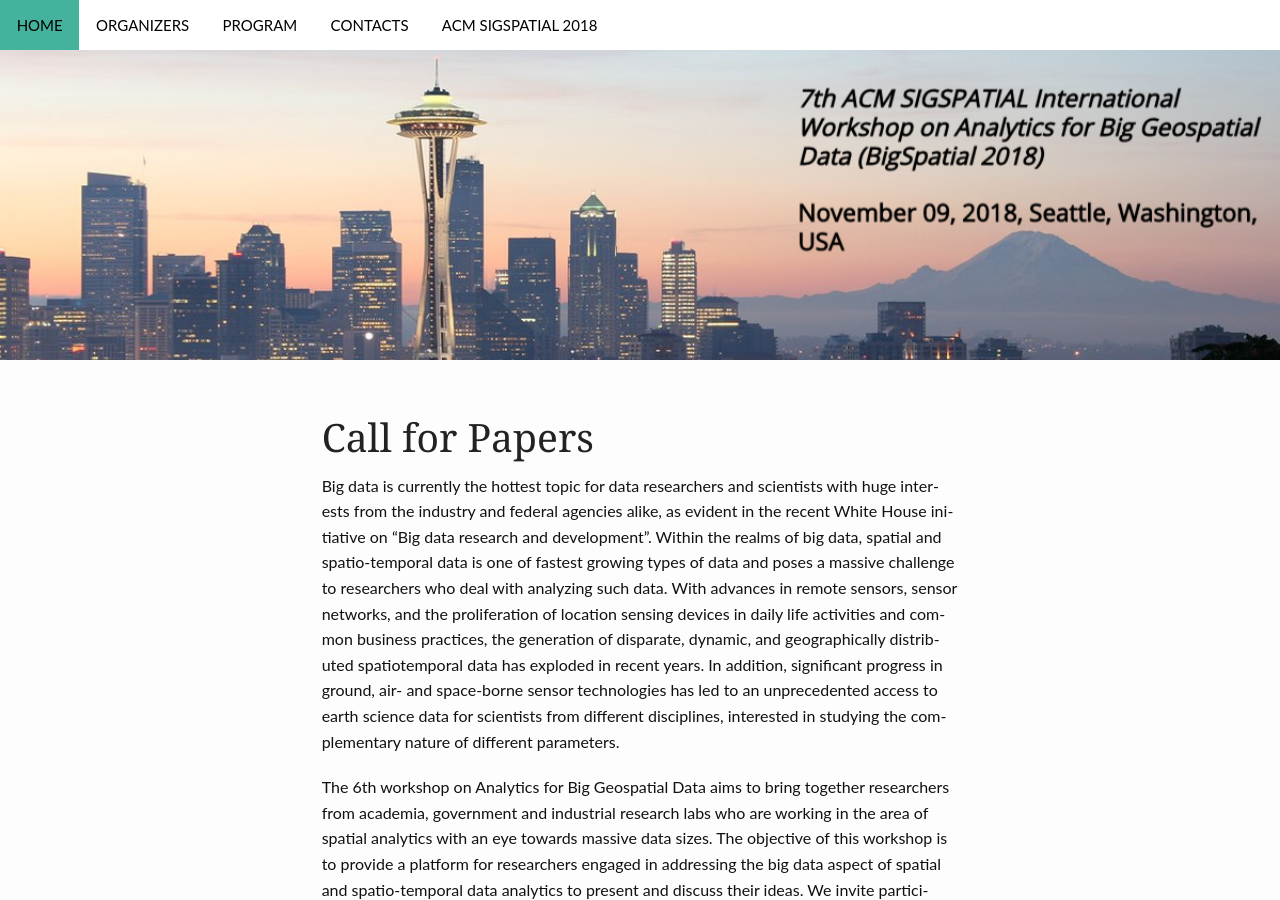
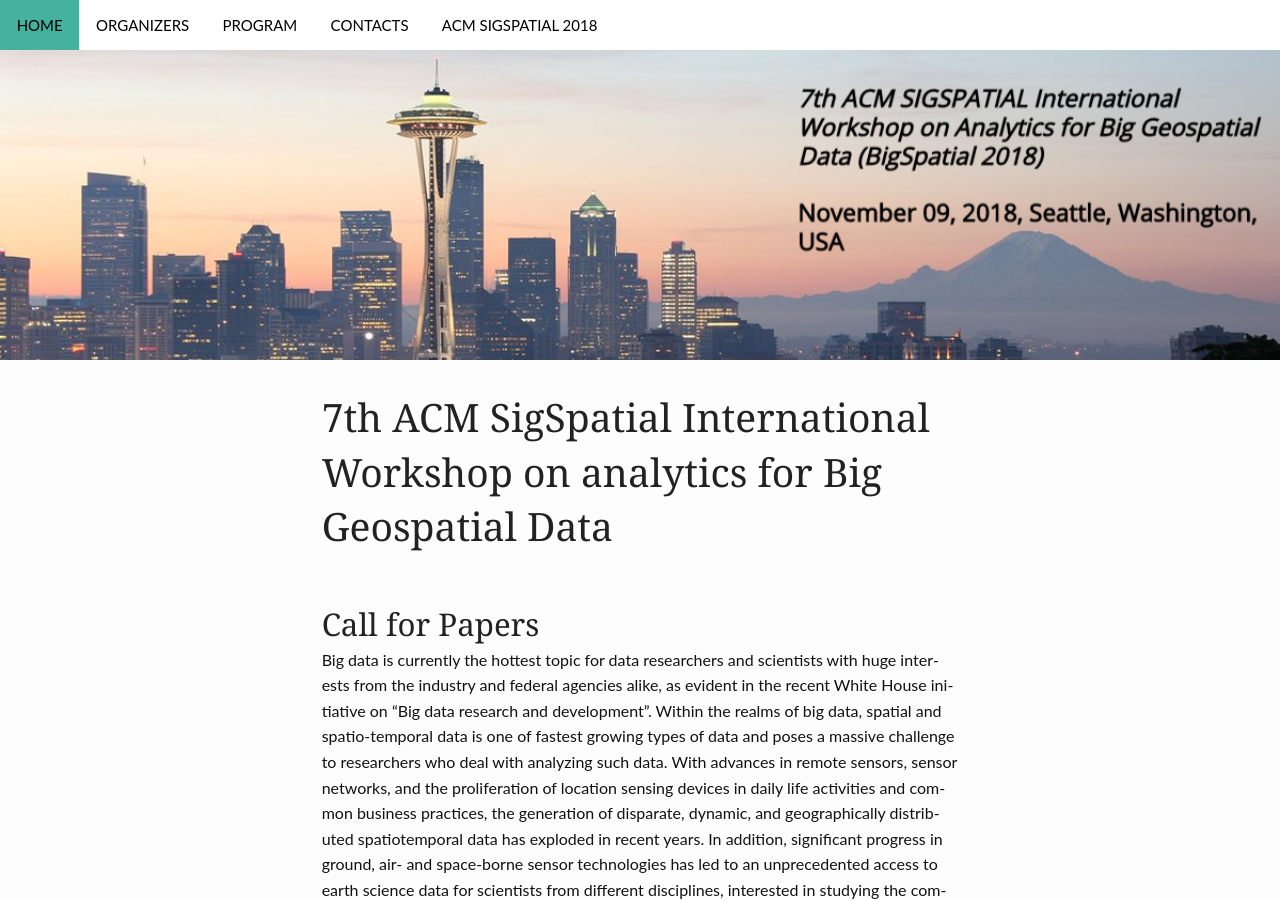
Before and after one commit to bigspatial2019/bigspatial-2018.github.io, a Jekyll site: the page built from index.md, in a window 1280 px wide and 900 px high. Built offline with Jekyll 4.4.1, drawn with Linux system fonts in a browser that asks for light colours; comment, search, counter and statistics services are not loaded.

Commit message:
Adding files

```diff
--- a/index.md
+++ b/index.md
@@ -4,14 +4,14 @@ layout: page
 # Content
 #
 subheadline: ""
-title: ""
+title: "7th ACM SigSpatial International Workshop on analytics for Big Geospatial Data "
 teaser: ""
 header:
    image_fullwidth: "seattle2.png"
-   permalink: ""
+   permalink: "/"
 ---
 
-# Call for Papers
+## Call for Papers
 
 Big data is currently the hottest topic for data researchers and scientists with huge interests from the industry and federal agencies alike, as evident in the recent White House initiative on "Big data research and development". Within the realms of big data, spatial and spatio-temporal data is one of fastest growing types of data and poses a massive challenge to researchers who deal with analyzing such data. With advances in remote sensors, sensor networks, and the proliferation of location sensing devices in daily life activities and common business practices, the generation of disparate, dynamic, and geographically distributed spatiotemporal data has exploded in recent years. In addition, significant progress in ground, air- and space-borne sensor technologies has led to an unprecedented access to earth science data for scientists from different disciplines, interested in studying the complementary nature of different parameters.
 
@@ -23,7 +23,7 @@ We solicit high quality papers in the general areas of data analytics for large
 
 All submitted papers will be peer reviewed. If accepted, at least one of the authors must attend the workshop to present the work. Selected accepted papers will be recommended for submission to special issues of journals.
 
-# Topics of Interest
+## Topics of Interest
 
 The workshop welcomes contributions in the area of large scale analytics for spatial and spatio-temporal data. The topics include:
 
@@ -36,11 +36,11 @@ Customizations and extensions of existing software infrastructures such as Hadoo
 Applications of big data analysis: Climate Change, Disaster Management, Monitoring Critical Infrastructures, Transportation
 
 
-# Submission website
+## Submission website
 
 [Easy Chair link](https://easychair.org/conferences/?conf=bigspatial2018)
 
-# Paper Submission
+## Paper Submission
 
 We invite papers discussing novel research and ideas without substantial overlap with papers that have been published or that are simultaneously submitted to a journal or a conference with proceedings. Submitted papers can be of two types:
 
@@ -50,7 +50,7 @@ Manuscripts should be submitted in PDF format and formatted using the [ACM camer
 
 All submitted papers will be peer reviewed. We have identified a set of researchers who are currently active in the related research areas as potential reviewers (Click here for the preliminary list). One author per accepted workshop paper is required to register for both the main SIGSPATIAL conference and the workshop, to attend the workshop, and to present the accepted paper in the workshop. Otherwise, the accepted paper will not appear in the workshop proceedings or in the ACM Digital Library version of the workshop proceedings.
 
-# Important Dates
+## Important Dates
 
 * **Paper Submission:** TBA
 * **Notification of Acceptance:** TBA
```
Also changed, not shown: _data/network.yml (+4 -4 lines), 13 other files.
